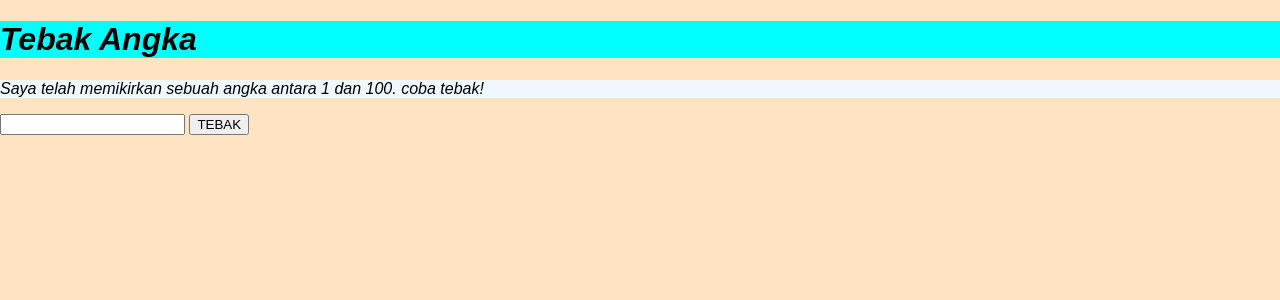
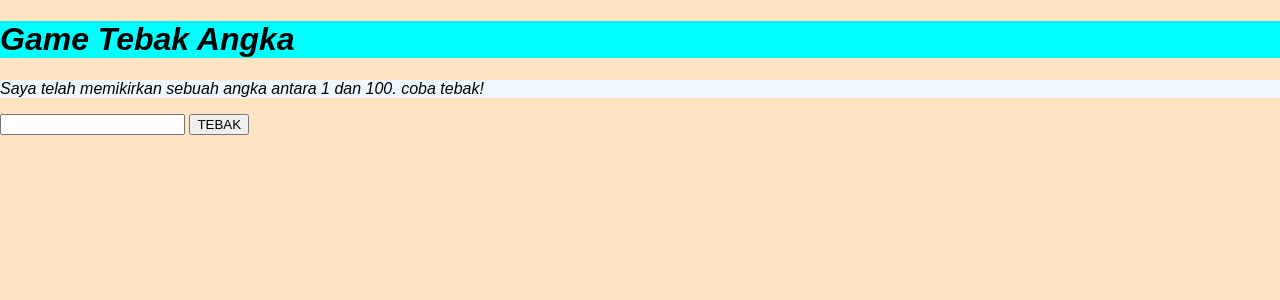
Before and after one commit to risma-tech/website, a PHP site: page /game.php in a window 1280 px wide. Shown: the top 300 px of the page. Run offline with PHP 8.4, Linux system fonts and the light colour scheme.

Commit message:
Update game.php

```diff
--- a/game.php
+++ b/game.php
@@ -17,11 +17,11 @@ if (isset($_POST['jawaban'])) {
 <head>
     <meta charset="UTF-8">
     <meta name="viewport" content="width=device-width, initial-scale=1.0">
-    <title>TEBAK ANGKA</title>
+    <title>GAME TEBAK ANGKA</title>
     <link rel="stylesheet" href="style.css">
 </head>
 <body>
-    <h1>Tebak Angka</h1>
+    <h1>Game Tebak Angka</h1>
     <p>Saya telah memikirkan sebuah angka antara 1 dan 100. coba tebak!</p>
     <form action="" method="post">
         <input type="number" name="jawaban" requered>
```
